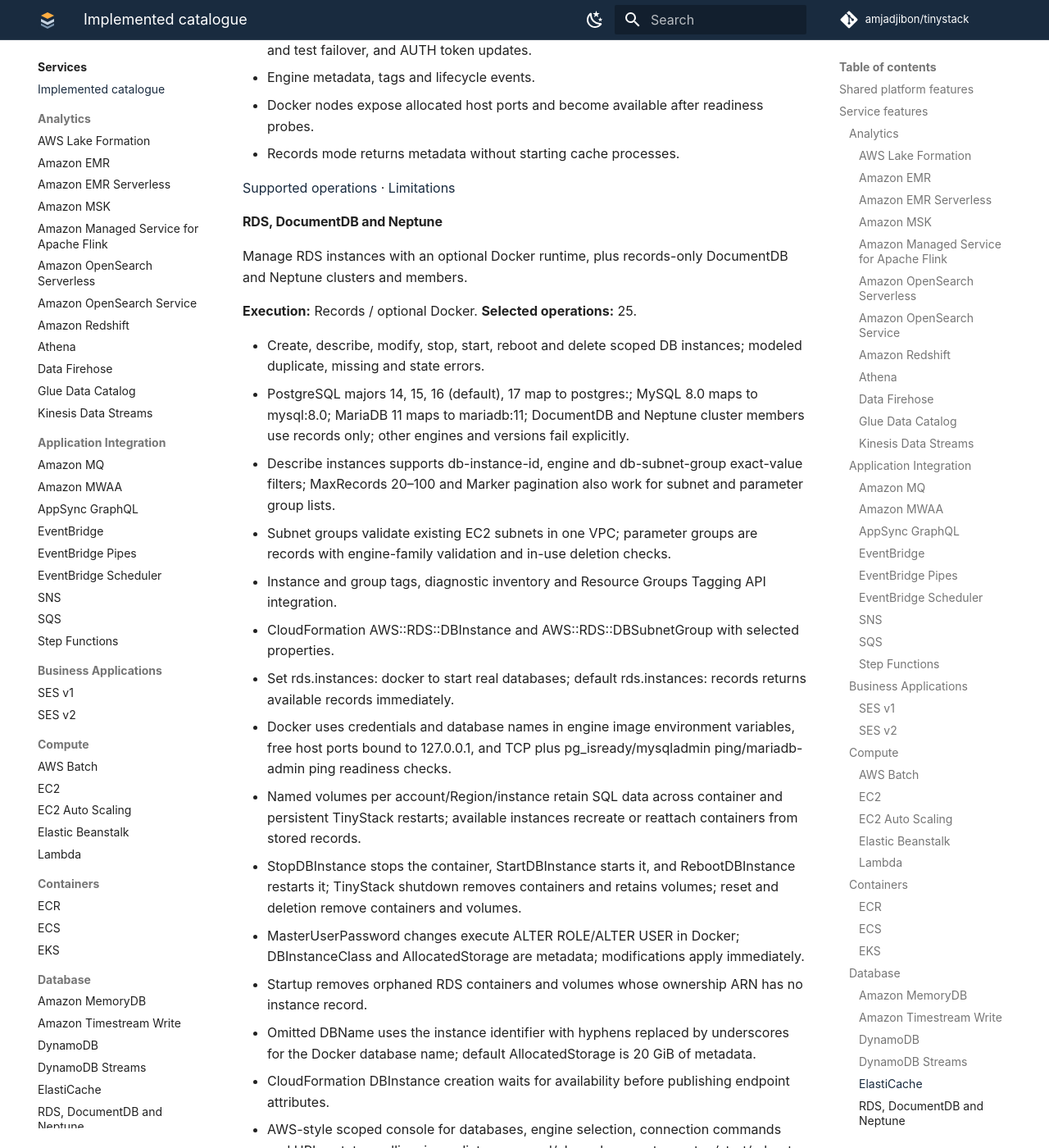
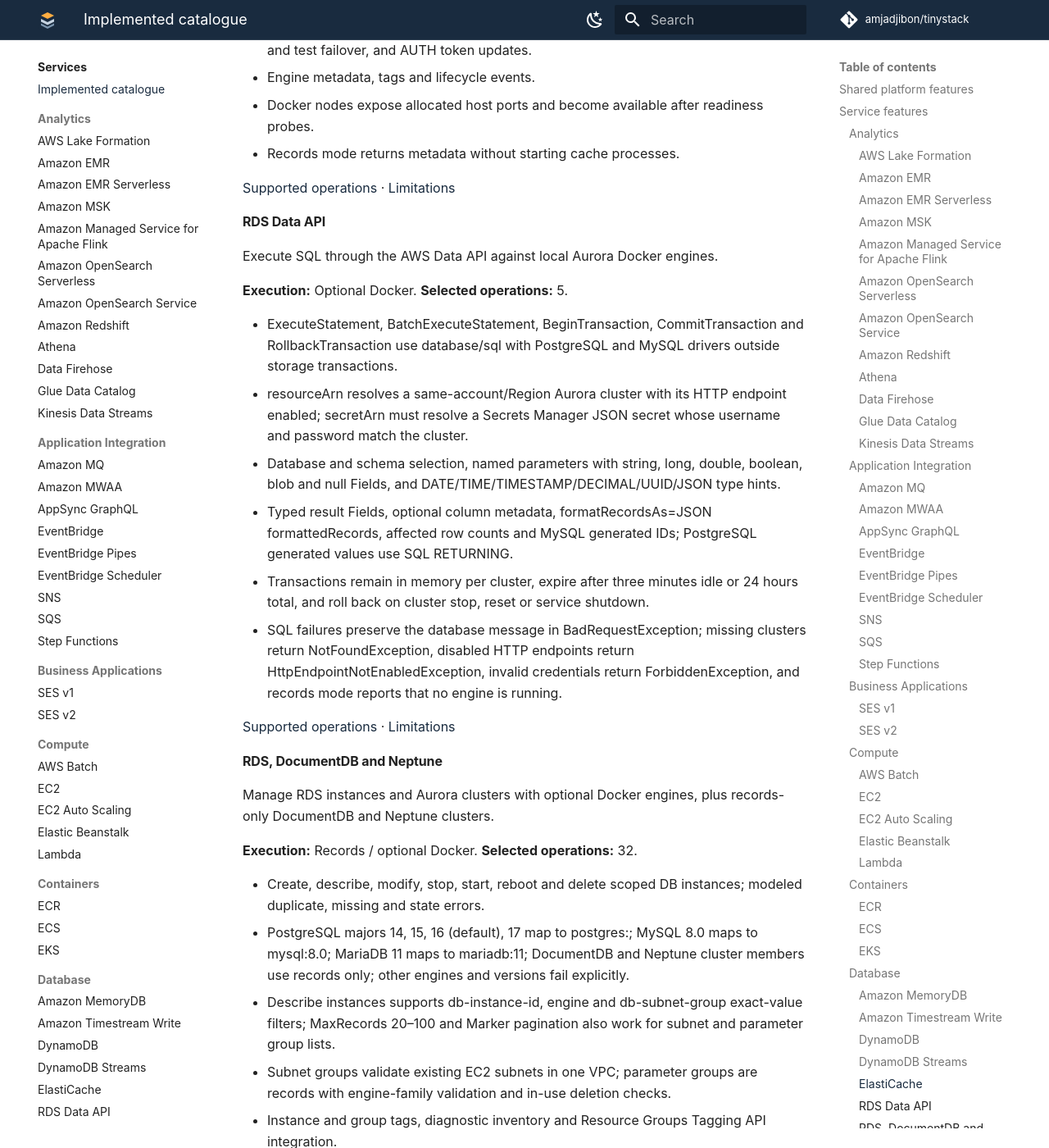
Before and after one commit to amjadjibon/tinystack, an MkDocs documentation site: the page built from docs/site/services/catalogue.md, in a window 1280 px wide and 1400 px high, scrolled down 25842 px. Shown: the whole window at 82% size. Built offline with MkDocs 1.6.1 and Material for MkDocs 9.7.7, drawn with Linux system fonts in a browser that asks for light colours; some of the changed text lies outside the part shown.

Commit message:
docs(rds): document Aurora engines and the Data API

```diff
--- a/docs/site/services/catalogue.md
+++ b/docs/site/services/catalogue.md
@@ -607,11 +607,26 @@ Manage Redis, Valkey, and Memcached resources with an optional Docker cache runt
 
 [Supported operations](elasticache.md#supported-operations) · [Limitations](elasticache.md#limitations-and-future-work)
 
+#### RDS Data API
+
+Execute SQL through the AWS Data API against local Aurora Docker engines.
+
+**Execution:** Optional Docker. **Selected operations:** 5.
+
+- ExecuteStatement, BatchExecuteStatement, BeginTransaction, CommitTransaction and RollbackTransaction use database/sql with PostgreSQL and MySQL drivers outside storage transactions.
+- resourceArn resolves a same-account/Region Aurora cluster with its HTTP endpoint enabled; secretArn must resolve a Secrets Manager JSON secret whose username and password match the cluster.
+- Database and schema selection, named parameters with string, long, double, boolean, blob and null Fields, and DATE/TIME/TIMESTAMP/DECIMAL/UUID/JSON type hints.
+- Typed result Fields, optional column metadata, formatRecordsAs=JSON formattedRecords, affected row counts and MySQL generated IDs; PostgreSQL generated values use SQL RETURNING.
+- Transactions remain in memory per cluster, expire after three minutes idle or 24 hours total, and roll back on cluster stop, reset or service shutdown.
+- SQL failures preserve the database message in BadRequestException; missing clusters return NotFoundException, disabled HTTP endpoints return HttpEndpointNotEnabledException, invalid credentials return ForbiddenException, and records mode reports that no engine is running.
+
+[Supported operations](rdsdata.md#supported-operations) · [Limitations](rdsdata.md#limitations-and-future-work)
+
 #### RDS, DocumentDB and Neptune
 
-Manage RDS instances with an optional Docker runtime, plus records-only DocumentDB and Neptune clusters and members.
-
-**Execution:** Records / optional Docker. **Selected operations:** 25.
+Manage RDS instances and Aurora clusters with optional Docker engines, plus records-only DocumentDB and Neptune clusters.
+
+**Execution:** Records / optional Docker. **Selected operations:** 32.
 
 - Create, describe, modify, stop, start, reboot and delete scoped DB instances; modeled duplicate, missing and state errors.
 - PostgreSQL majors 14, 15, 16 (default), 17 map to postgres:<major>; MySQL 8.0 maps to mysql:8.0; MariaDB 11 maps to mariadb:11; DocumentDB and Neptune cluster members use records only; other engines and versions fail explicitly.
@@ -643,6 +658,11 @@ Manage RDS instances with an optional Docker runtime, plus records-only Document
 - Docker snapshots and copies use isolated, ownership-labeled data volumes; a helper using the engine image copies the volume while a running source container is paused, then resumes it even after a failed copy; restore copies the snapshot volume into a new instance volume.
 - Snapshot deletion and reset remove owned snapshot volumes; snapshots retain volumes across shutdown and persistent restart, with startup orphan cleanup; failed copies remove their helper and partial destination volume.
 - CloudFormation AWS::RDS::DBInstance accepts DBSnapshotIdentifier for restore and CopyTagsToSnapshot; restore creation waits for availability before endpoint publication.
+- Aurora PostgreSQL (17.7 default; 16.11, 16.6, 15.10) and Aurora MySQL (8.0.mysql_aurora.3.12.0 default; 3.11.1 and 3.08.0 with the same prefix) use PostgreSQL major images and mysql:8.0 respectively; ports default to 5432 and 3306.
+- Aurora clusters create one Docker container shared by all member instances; creating transitions to available after readiness, and cluster, reader and member endpoints publish the same loopback host port.
+- Aurora supports DatabaseName, validated master credentials, ManageMasterUserPassword with an active Secrets Manager MasterUserSecret, HTTP endpoint flags and EnableHttpEndpoint/DisableHttpEndpoint, and stored ServerlessV2ScalingConfiguration.
+- Modify Aurora credentials, retention, security groups, deletion protection, HTTP settings and scaling metadata; StopDBCluster/StartDBCluster control the shared engine and stop rolls back Data API transactions.
+- CreateDBClusterSnapshot, DescribeDBClusterSnapshots, DeleteDBClusterSnapshot and final snapshots on Aurora cluster deletion; Docker snapshots copy a paused source volume, records mode captures metadata; deletion requires no members and disabled deletion protection.
 
 [Supported operations](rds.md#supported-operations) · [Limitations](rds.md#limitations-and-future-work)
 
--- a/mkdocs.yml
+++ b/mkdocs.yml
@@ -162,6 +162,7 @@ nav:
           - "DynamoDB": services/dynamodb.md
           - "DynamoDB Streams": services/dynamodbstreams.md
           - "ElastiCache": services/elasticache.md
+          - "RDS Data API": services/rdsdata.md
           - "RDS, DocumentDB and Neptune": services/rds.md
       - "Developer Tools":
           - "AWS CodeArtifact": services/codeartifact.md
```
Also changed, not shown: other parts of docs/site/services/catalogue.md (+3 -3 lines), docs/site/services/index.md (+3 -2 lines), docs/site/services/rds.md (+16 -14 lines), docs/site/services/rdsdata.md (added, +62 -0 lines), docs/catalog.json.
